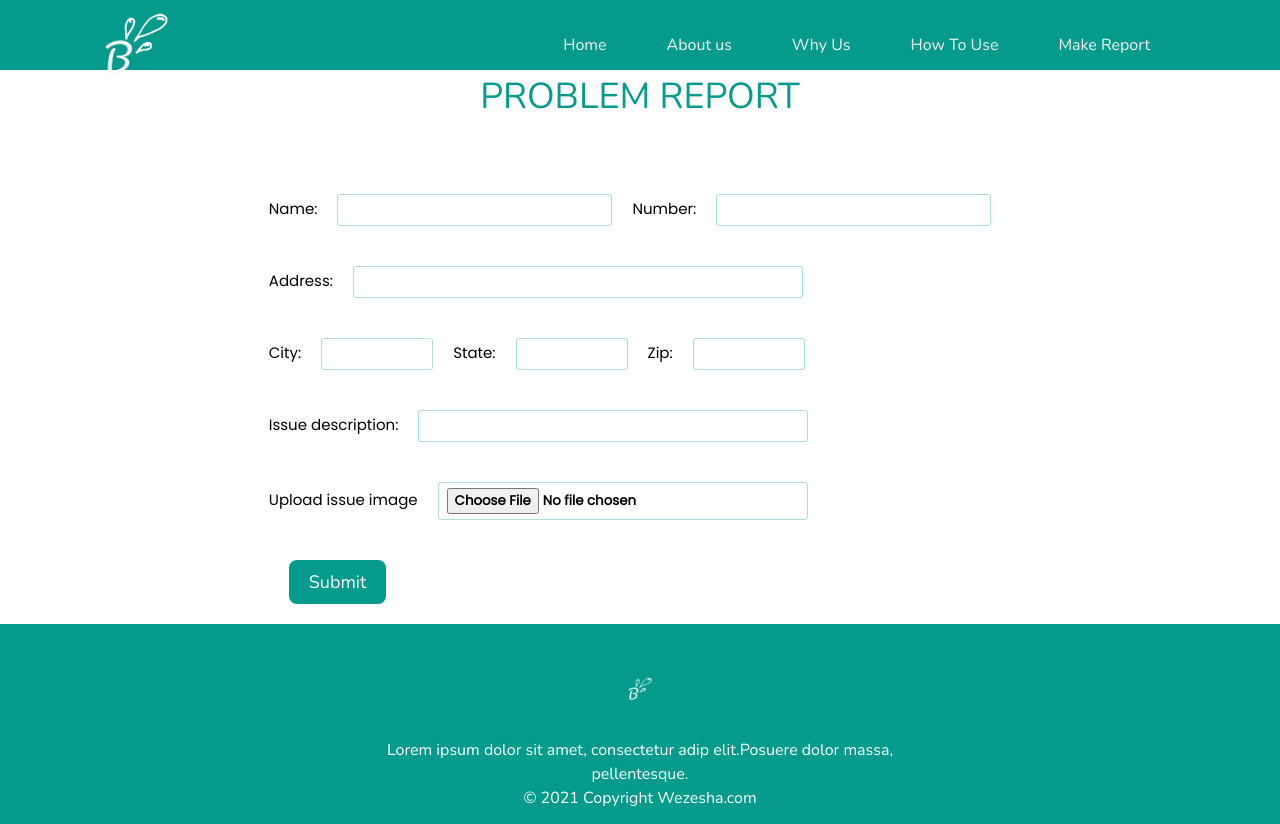
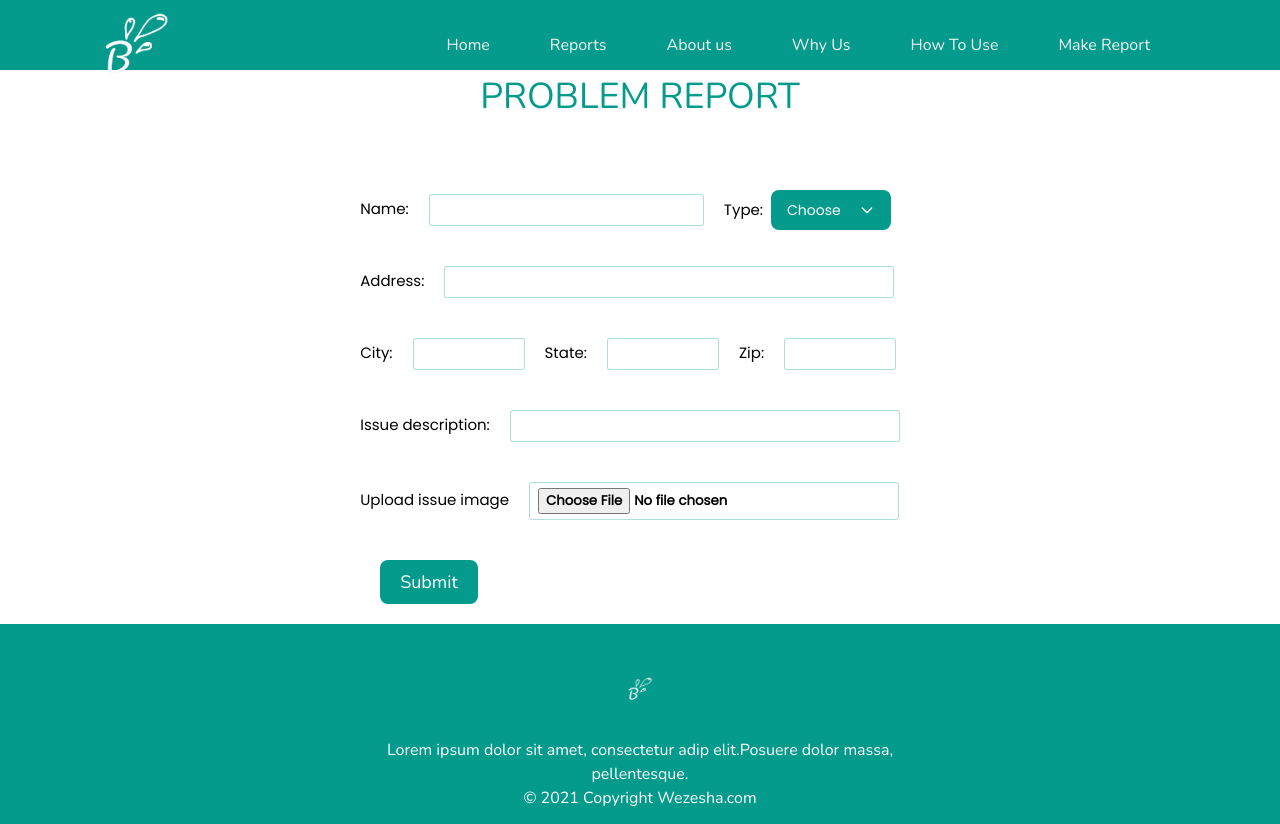
Before and after one commit to zac-09/braniac-frontend, a React (Create React App) app: page /userreport in a window 1280 px wide. Built offline with nearby package versions, Linux system fonts and the light colour scheme.

Commit message:
Added reports

```diff
--- a/package.json
+++ b/package.json
@@ -12,6 +12,8 @@
     "@testing-library/jest-dom": "^5.16.5",
     "@testing-library/react": "^13.4.0",
     "@testing-library/user-event": "^13.5.0",
+    "@turf/boolean-point-in-polygon": "^6.5.0",
+    "@turf/turf": "^6.5.0",
     "axios": "^1.2.0",
     "react": "^18.2.0",
     "react-dom": "^18.2.0",
--- a/src/App.js
+++ b/src/App.js
@@ -7,6 +7,7 @@ import WhyUs from "./Pages/Why Us/WhyUs";
 import HowToUse from "./Pages/How To Use/HowToUse";
 import UserReport from "./Pages/User Report/UserReport";
 import Login from "./Pages/Login";
+import AllReport from "./Pages/AllReport";
 
 function App() {
   return (
@@ -19,7 +20,7 @@ function App() {
         <Route path="/map" element={<MapPage />} />
         <Route path="/login" element={<Login />} />
         <Route path="/userreport" element={<UserReport />} />
-
+        <Route path="/all-report" element={<AllReport />} />
       </Routes>
     </BrowserRouter>
   );
--- a/src/Navbar/Navbar.jsx
+++ b/src/Navbar/Navbar.jsx
@@ -2,7 +2,6 @@ import React from "react";
 import { Link } from "react-router-dom";
 import logo from "../Images/logo.png";
 import classes from "./Navbar.module.css";
-import Button from "../Button/Button";
 
 const Navbar = ({ background }) => {
   return (
@@ -11,6 +10,9 @@ const Navbar = ({ background }) => {
       <div className={classes.nav_links}>
         <Link to="/" className={classes.link}>
           Home
+        </Link>
+        <Link to="/all-report" className={classes.link}>
+          Reports
         </Link>
         <Link to="/aboutUs" className={classes.link}>
           About us
--- /dev/null
+++ b/src/Pages/AllReport.jsx
@@ -0,0 +1,60 @@
+import axios from 'axios';
+import React, { useEffect, useState } from 'react'
+import Navbar from '../Navbar/Navbar'
+
+const AllReport = () => {
+    const [data, setData] = useState([])
+    useEffect(() => {
+        var config = {
+            method: 'get',
+            url: 'https://uia-backend.onrender.com/report',
+        };
+
+        axios(config)
+            .then(function (response) {
+                console.log(response.data);
+                setData(response.data)
+            })
+            .catch(function (error) {
+                console.log(error);
+            });
+
+    }, [])
+
+    return (
+        <>
+            <Navbar background='bg-[#049B8C]' />
+            <h1 className='text-center mt-6 text-3xl font-semibold'>All Reports</h1>
+            <div className="p-8">
+                <table className='w-full'>
+                    <thead>
+                        <tr>
+                            <th className='p-4 border border-black'>No.</th>
+                            <th className="p-4 border border-black">Date</th>
+                            <th className="p-4 border border-black">Time</th>
+                            <th className="p-4 border border-black">Type</th>
+                            <th className="p-4 border border-black">Description</th>
+                            <th className="p-4 border border-black">Address</th>
+                            <th className="p-4 border border-black">Image</th>
+                        </tr>
+                    </thead>
+                    <tbody>
+                        {data.map((item, index) => (
+                            <tr key={index}>
+                                <td className="p-2 border border-black">{index+1}</td>
+                                <td className="p-2 border border-black">{new Date(item.date).getDate()+'-'+new Date(item.date).getMonth()+'-'+new Date(item.date).getFullYear()}</td>
+                                <td className="p-2 border border-black">{new Date(item.date).getHours()+':'+new Date(item.date).getMinutes()}</td>
+                                <td className="p-2 border border-black">{item.type}</td>
+                                <td className="p-2 border border-black">{item.description}</td>
+                                <td className="p-2 border border-black">{item.address}</td>
+                                <td className="p-2 border border-black"><img className='w-[10vw]' src={'https://uia-backend.onrender.com/'+item.imageURL} alt="" /></td>
+                            </tr>
+                        ))}
+                    </tbody>
+                </table>
+            </div>
+        </>
+    )
+}
+
+export default AllReport
--- a/src/Pages/User Report/UserReport.jsx
+++ b/src/Pages/User Report/UserReport.jsx
@@ -1,50 +1,103 @@
-import React from "react";
+import React, { useEffect, useState } from "react";
+import { useNavigate } from "react-router-dom";
 import classes from "./UserReport.module.css";
 import Navbar from "../../Navbar/Navbar";
 import Footer from "../../Footer/Footer";
+import LoadingSpinner from "../../components/LoadingSpinner/LoadingSpinner";
+import { MenuItem, Select } from "@mui/material";
+import axios from "axios";
 
 const UserReport = () => {
-    return (
-      <>
+  const navigate = useNavigate();
+  const [drop, setDrop] = useState(false)
+  const [data, setData] = useState({
+    name: "",
+    type: "",
+    address: "",
+    city: "",
+    state: "",
+    zip: "",
+    description: "",
+    image: null,
+  })
+  const [loading, setLoading] = useState(false)
+  const submitHandler = () => {
+    setLoading(true)
+    var formdata = new FormData();
+    formdata.append('image', data.image);
+    formdata.append('name', data.name);
+    formdata.append('type', data.type);
+    formdata.append('description', data.description);
+    formdata.append('latitude', '18.076090');
+    formdata.append('longitude', '70.877426');
+    formdata.append('address', data.address+', '+data.city+', '+data.state+', '+data.zip);
 
+    var config = {
+      method: 'post',
+      url: 'https://uia-backend.onrender.com/report',
+      data : formdata
+    };
+
+    axios(config)
+      .then(function (response) {
+        console.log(JSON.stringify(response.data));
+        setLoading(false)
+        navigate('/')
+      })
+      .catch(function (error) {
+        console.log(error);
+        setLoading(false)
+      });
+  }
+  return (
+    <>
       <Navbar background={classes.background} />
 
       <section id="userreport">
         <div className={classes.container}>
 
       <h3 className={classes.h3}>PROBLEM REPORT</h3>
-        <form>
+        <div>
           <div className={classes.row}>
             <label>
               Name:
-              <input type="text" name="name"  className={classes.input}/>
+              <input value={data.name} onChange={e => setData(prev => ({ ...prev, name: e.target.value }))} type="text" name="name" className={classes.input}/>
             </label>
 
-            <label>
-              Number:
-              <input name="number" className={classes.input} />
+            <label className="flex items-center gap-2">
+              Type:
+              <div className="w-full">
+                <button onClick={() => setDrop(prev => !prev)} className="text-white bg-[#049B8C] font-medium rounded-lg text-sm px-4 py-2.5 text-center inline-flex items-center min-w-[120px] justify-between" type="button" data-dropdown-toggle="dropdown">{data.type || 'Choose'}<svg className="w-4 h-4 ml-2" fill="none" stroke="currentColor" viewBox="0 0 24 24" xmlns="http://www.w3.org/2000/svg"><path stroke-linecap="round" stroke-linejoin="round" stroke-width="2" d="M19 9l-7 7-7-7"></path></svg></button>
+                <div className={`${!drop && 'hidden'} bg-white text-base z-50 list-none divide-y divide-gray-100 rounded shadow my-4 absolute`} id="dropdown">
+                    <ul className="py-1" aria-labelledby="dropdown">
+                      <li onClick={() => setData(prev => ({...prev, type: 'Sewage'}))} className="text-sm hover:bg-gray-100 text-gray-700 block px-4 py-2">Sewage</li>
+                      <li onClick={() => setData(prev => ({...prev, type: 'FSM'}))} className="text-sm hover:bg-gray-100 text-gray-700 block px-4 py-2">FSM</li>
+                      <li onClick={() => setData(prev => ({...prev, type: 'DEWAT'}))} className="text-sm hover:bg-gray-100 text-gray-700 block px-4 py-2">DEWAT</li>
+                    </ul>
+                </div>
+              </div>
             </label>
             </div>
             <div className={classes.row}>
             <label>
               Address:
-              <input type="text" name="name" className={classes.input1} />
+              <input value={data.address} onChange={e => setData(prev => ({ ...prev, address: e.target.value }))} type="text" name="name" className={classes.input1} />
             </label>
             </div>
             <div className={classes.row}>
             <label>
               City:
-              <input type="text" name="name" className={classes.input2} />
+              <input value={data.city} onChange={e => setData(prev => ({ ...prev, city: e.target.value }))} type="text" name="name" className={classes.input2} />
             </label>
 
             <label>
               State:
-              <input type="text" name="name" className={classes.input2}/>
+              <input value={data.state} onChange={e => setData(prev => ({ ...prev, state: e.target.value }))} type="text" name="name" className={classes.input2}/>
             </label>
 
             <label>
               Zip:
-              <input type="text" name="name" className={classes.input2}/>
+              <input value={data.zip} onChange={e => setData(prev => ({ ...prev, zip: e.target.value }))} type="text" name="name" className={classes.input2}/>
             </label>
 
             </div>
@@ -52,7 +105,7 @@ const UserReport = () => {
             <div className={classes.row}>
             <label>
               Issue description:
-              <input type="text" name="name" className={classes.input3} />
+              <input value={data.description} onChange={e => setData(prev => ({ ...prev, description: e.target.value }))} type="text" name="name" className={classes.input3} />
             </label>
 
             </div>
@@ -60,20 +113,31 @@ const UserReport = () => {
             <div className={classes.row}>
             <label>
             Upload issue image
-            <input type="file" className={classes.file}/>
+            <input onChange={e => setData(prev => ({ ...prev, image: e.target.files[0] }))} type="file" className={classes.file}/>
             </label>
             </div>
-
-            <div className={classes.row}>
-            <input type="submit" value="Submit" className={classes.button}/>
-            </div>
-        </form>
+            {loading ? (
+            // <CircularProgress variant="soft" color="black" />
+              <div
+                style={{
+                  display: "flex",
+                  alignItems: "center",
+                  justifyContent: "center",
+                  marginLeft:"180px"
+                }}
+              >
+                <LoadingSpinner />
+              </div>
+            ) : (
+              <button onClick={() => submitHandler()} className={classes.button}>Submit</button>
+            )}
+        </div>
         </div>
       </section>
 
       <Footer/>
-      </>
- );
+    </>
+  );
 };
 
 export default UserReport;
```
Also changed, not shown: src/Pages/Map/Map.jsx (+81 -5 lines), 1 other file (tests, documents, lock files or other folders).
